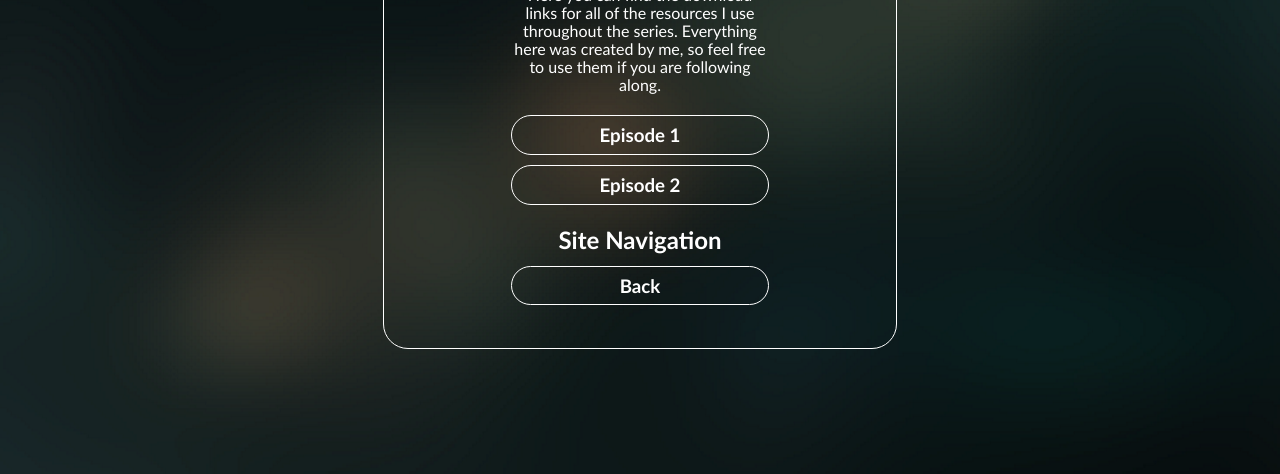
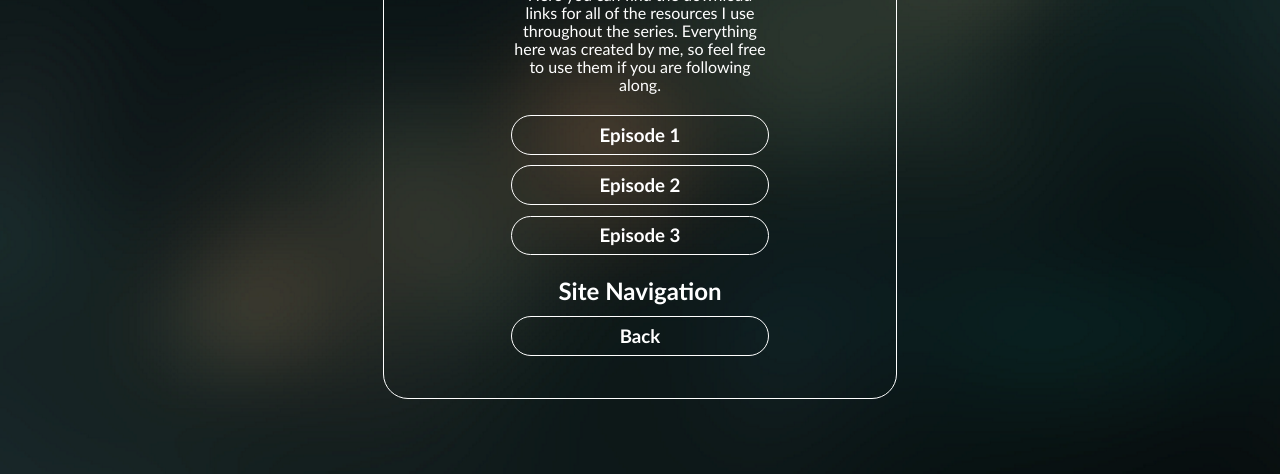
Before and after one commit to ariahks/ariahks.github.io, a plain HTML site: page projectpixel/resources/index.html in a window 1280 px wide. Shown: the part 326-800 px from the top of the page. Drawn offline with Linux system fonts and the light colour scheme.

Commit message:
Uploaded resources for episode3

```diff
--- a/projectpixel/resources/index.html
+++ b/projectpixel/resources/index.html
@@ -18,6 +18,8 @@
 			<br />
             <a href="episode2.zip" download class="border"><h3>Episode 2</h3></a>
 			<br />
+            <a href="episode3.zip" download class="border"><h3>Episode 3</h3></a>
+			<br />
 			<h2 class="section">Site Navigation</h2>
 			<a href="../" class="border"><h3>Back</h3></a>
 			<br />
```
Also changed, not shown: 1 other file.
